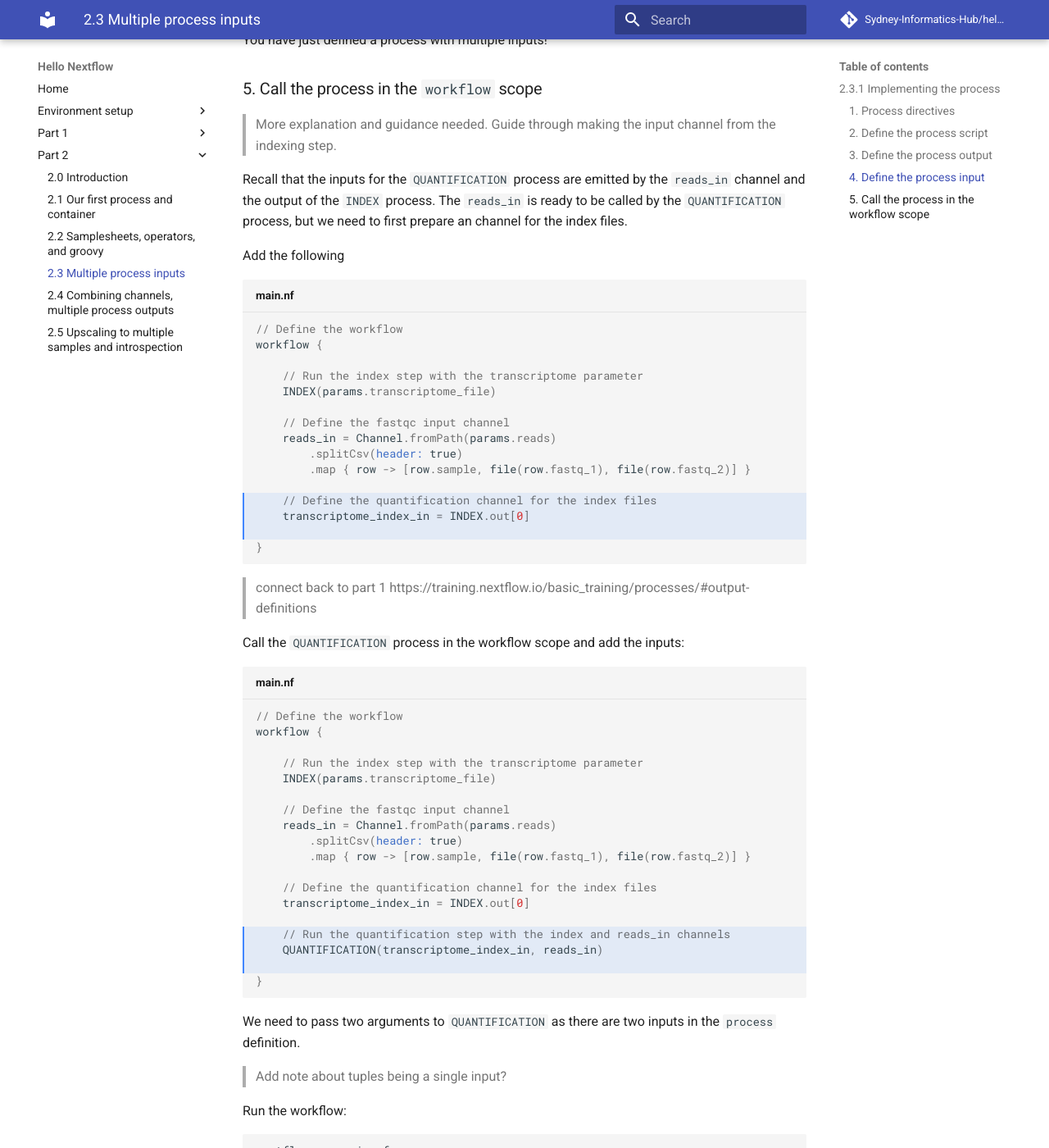
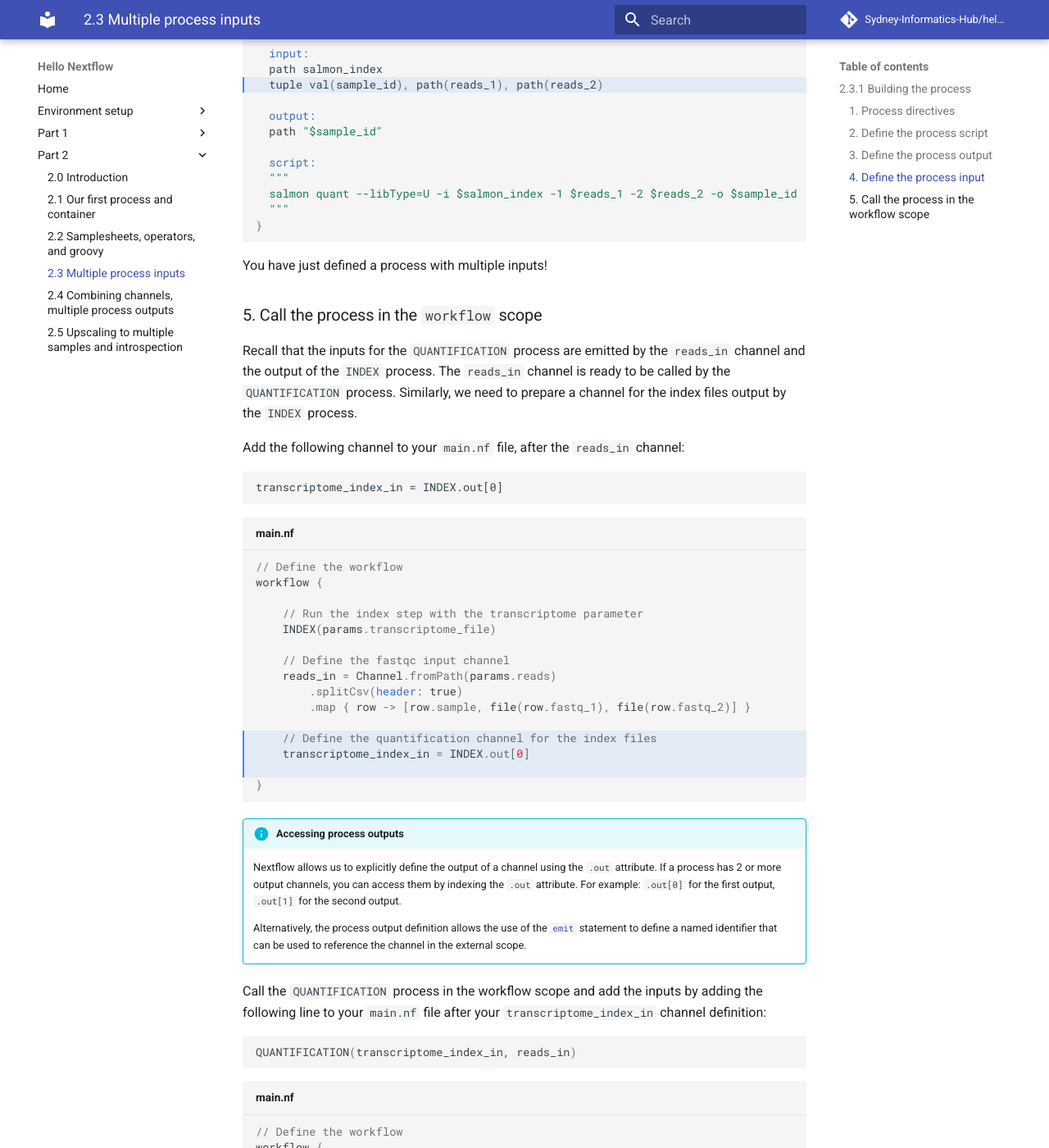
Before and after one commit to Sydney-Informatics-Hub/hello-nextflow, an MkDocs documentation site: the page built from docs/part2/03_quant.md, in a window 1280 px wide and 1400 px high, scrolled down 4521 px. Shown: the whole window at 82% size. Built offline with MkDocs 1.6.1 and Material for MkDocs 9.7.7, drawn with Linux system fonts in a browser that asks for light colours; comment, search, counter and statistics services are not loaded; some of the changed text lies outside the part shown.

Commit message:
Revise and tidy 2.3, still draft

````diff
--- a/docs/part2/03_quant.md
+++ b/docs/part2/03_quant.md
@@ -3,23 +3,19 @@
 !!! note "Learning objectives"
 
     1. Implement a process with multiple inputs.
-    2. Practice implementing a Nextflow process from a bash script.
-    3. Practice chaining Nextflow processes with channels.
+    3. Implement chained Nextflow processes with channels.
     4. Understand the components of a process such as `input`, `output`,
     `script`, `directive`, and the `workflow` scope.
 
-> Update learning objective. Inputs outputs previously explained, adjust this one
+In this lesson we will transform the bash script `02_quant.sh` into a process called `QUANTIFICATION`. This step focuses on the next phase of RNAseq data processing: quantifying the expression of transcripts relative to the reference transcriptome.
 
-In this section you will implement the `QUANTIFICATION` process. This section
-contains more self-directed exercises for you to practice applying the
-concepts introduced in the previous sections.
-
-> Add more detail here, less focus on quantification, more on nextflow components they will be practicing
-
-![](img/3.excalidraw.png)
-
-You will implement the `02_quant.sh` bash script as a Nexflow process called
-`QUANTIFICATION`.
+To do this, we will need to run [Salmon's](https://salmon.readthedocs.io/en/latest/salmon.html) quant mode over the paired-end reads and the transcriptome index.
+<br>
+<br>
+<br>
+![](img/2.3_workflow.png)
+<br>
+<br>
 
 Open the bash script `02_quant.sh`.
 
@@ -36,22 +32,22 @@ salmon quant \
     -o results/${SAMPLE_ID}
 ```
 
-- `--libType=U` is a required argument. Leave this as is for the script definition.
-- `-i results/salmon_index` is the directory output by the `INDEX` process. **This is the output of the `INDEX` process.**
-- `-1` and `-2` are flags for the respective paired reads (`.fq`). **These are output by the `reads_in` channel.**
-- `-o` indicates that the command will output files into a directory called `results/gut`
+Same as the previous lesson, this script contains the `${SAMPLE_ID}` variable defintions which is used to connect sample names to fastq file paths. Within the `salmon quant` execution command:
 
-## 2.3.1 Implementing the process
+- `--libType=U` is a required argument for Salmon.
+- `-i results/salmon_index` is the directory output by the `INDEX` process.
+- `-1` and `-2` are flags for the respective paired reads (`.fq`).
+- `-o` outputs files into a directory called `results/gut`
+
+## 2.3.1 Building the process
 
 ### 1. Process directives
 
 Here is the empty `process` template with the `container` and `publishDir`
-directives we'll be using to get you started. Add this after where you
-defined the `FASTQC` process.
+directives we'll be using to get you started. Add this to your `main.nf` after where you defined the `FASTQC` process.
 
 ```groovy title="main.nf"
 process QUANTIFICATION {
-
   container "quay.io/biocontainers/salmon:1.10.1--h7e5ed60_0"
   publishDir "results", mode: 'copy'
 
@@ -69,13 +65,20 @@ process QUANTIFICATION {
 
 ```
 
+It contains:
+
+* Prefilled process directives `container` and `publishDir`.
+* The empty `input:` block for us to define the input data for the process.
+* The empty `output:` block for us to define the output data for the process.
+* The `script:` block prefilled with the command that will be executed.
+
+
 ### 2. Define the process `script`
 
-Update the `script` definition:
+Update the `script` definition with the Salmon command from the bash script:
 
-```groovy title="main.nf" hl_lines="14"
+```groovy title="main.nf" hl_lines="13"
 process QUANTIFICATION {
-
   container "quay.io/biocontainers/salmon:1.10.1--h7e5ed60_0"
   publishDir "results", mode: 'copy'
 
@@ -92,19 +95,23 @@ process QUANTIFICATION {
 }
 ```
 
-The `--libType=U` argument stays the same.
+The `--libType=U` is a required argument and can be left as is for the script definition. It can stay the same as in the bash script. The following need to be adjusted for the `QUANT` process:
 
-> Explain other variables: converting hardcoded paths and bash variables to
-Nextflow `process` variables, dropping results/ due to publishDir results
+- `-i results/salmon_index` is the directory output by the `INDEX` process.
+- `-1 $reads_1` and `-2 $reads_2` are fastq files from the previously defined `reads_ch` channel.
+- `-o` outputs files into a directory named after the `$sample_id`.
 
 ### 3. Define the process `output`
 
 The `output` is a directory of `$sample_id`. In this case, it will be a
 directory called `gut/`. Replace `< process outputs >` with the following:
 
-```groovy title="main.nf" hl_lines="10"
+```
+path "$sample_id"
+```
+
+```groovy title="main.nf" hl_lines="9"
 process QUANTIFICATION {
-
   container "quay.io/biocontainers/salmon:1.10.1--h7e5ed60_0"
   publishDir "results", mode: 'copy'
 
@@ -134,15 +141,14 @@ have four inputs:
 These should look familiar!
 
 The `$salmon_index` was output by the `INDEX` process, and `$sample_id`,
-`$reads_1`, `$reads_2` are output by our `reads_pairs_ch`. We will see how to
+`$reads_1`, `$reads_2` are output by our `reads_in`. We will see how to
 chain these when we work on the `workflow` scope below.
 
 First, add the input definition for `$salmon_index`. Recall that we use the
 `path` qualifier as it is a directory:
 
-```groovy title="main.nf" hl_lines="7"
+```groovy title="main.nf" hl_lines="6"
 process QUANTIFICATION {
-
   container "quay.io/biocontainers/salmon:1.10.1--h7e5ed60_0"
   publishDir "results", mode: 'copy'
 
@@ -161,11 +167,8 @@ process QUANTIFICATION {
 
 Secondly, add the tuple input:
 
-> Needs more explanation i.e. use of val vs path
-
-```groovy title="main.nf" hl_lines="8"
+```groovy title="main.nf" hl_lines="7"
 process QUANTIFICATION {
-
   container "quay.io/biocontainers/salmon:1.10.1--h7e5ed60_0"
   publishDir "results", mode: 'copy'
 
@@ -187,14 +190,15 @@ You have just defined a process with multiple inputs!
 
 ### 5. Call the process in the `workflow` scope
 
-> More explanation and guidance needed. Guide through making the input channel from the indexing step.
+Recall that the inputs for the `QUANTIFICATION` process are emitted by the
+`reads_in` channel and the output of the `INDEX` process. The `reads_in` channel
+is ready to be called by the `QUANTIFICATION` process. Similarly, we need to
+prepare a channel for the index files output by the `INDEX` process.
 
-Recall that the inputs for the `QUANTIFICATION` process are emitted by the
-`reads_in` channel and the output of the `INDEX` process. The `reads_in`
-is ready to be called by the `QUANTIFICATION` process, but we need to first
-prepare an channel for the index files.
-
-Add the following
+Add the following channel to your `main.nf` file, after the `reads_in` channel:
+```
+transcriptome_index_in = INDEX.out[0]
+```
 
 ```groovy title="main.nf" hl_lines="12-14"
 // Define the workflow
@@ -214,10 +218,17 @@ workflow {
 }
 ```
 
-> connect back to part 1 https://training.nextflow.io/basic_training/processes/#output-definitions
+!!! info "Accessing process outputs"
 
-Call the `QUANTIFICATION` process in the workflow scope and add the inputs:
+    Nextflow allows us to explicitly define the output of a channel using the `.out` attribute. If a process has 2 or more output channels, you can access them by indexing the `.out` attribute. For example: `.out[0]` for the first output, `.out[1]` for the second output.
 
+    Alternatively, the process output definition allows the use of the [`emit`](https://www.nextflow.io/docs/latest/workflow.html#workflow-outputs-emit) statement to define a named identifier that can be used to reference the channel in the external scope.
+
+Call the `QUANTIFICATION` process in the workflow scope and add the inputs by adding the following line to your `main.nf` file after your `transcriptome_index_in` channel definition:
+
+```bash
+QUANTIFICATION(transcriptome_index_in, reads_in)
+```
 ```groovy title="main.nf" hl_lines="15-17"
 // Define the workflow
 workflow {
@@ -239,8 +250,7 @@ workflow {
 }
 ```
 
-We need to pass two arguments to `QUANTIFICATION` as there are two inputs in
-the `process` definition.
+By doing this, we have passed two arguments to the `QUANTIFICATION` process as there are two inputs in the `process` definition.
 
 > Add note about tuples being a single input?
 
````
Also changed, not shown: other parts of docs/part2/03_quant.md (+1 -1 lines), docs/part2/img/2.3_workflow.png (added).
